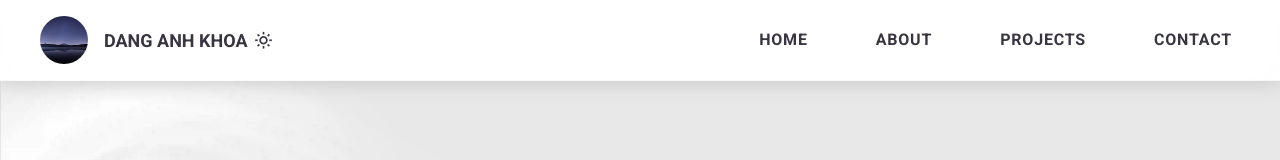
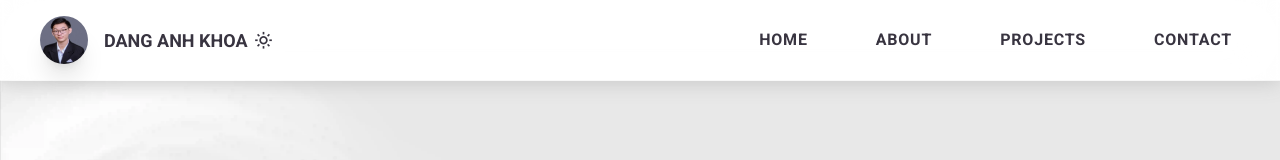
Before and after one commit to danganhkhoa-cs/Personal_Porfolio, a website built with Vite: page index.html in a window 1280 px wide. Shown: the top 160 px of the page. Built offline with nearby package versions, Linux system fonts and the light colour scheme.

Commit message:
Change avatar

```diff
--- a/index.html
+++ b/index.html
@@ -25,8 +25,8 @@
 			>
 				<div id="general-info" class="relative flex items-center w-full">
 					<img
-						src="avatar.webp"
-						class="inline-block w-12 h-12 ml-4 md:ml-10 mr-4 rounded-full"
+						src="avatar.jpg"
+						class="object-cover inline-block w-12 h-12 ml-4 md:ml-10 mr-4 rounded-full shadow-xl"
 						alt="My avatar"
 					/>
 					<p class="inline-block font-bold text-[15px] md:text-[18px]">
```
Also changed, not shown: public/avatar.jpg (added), public/avatar.webp (deleted).
